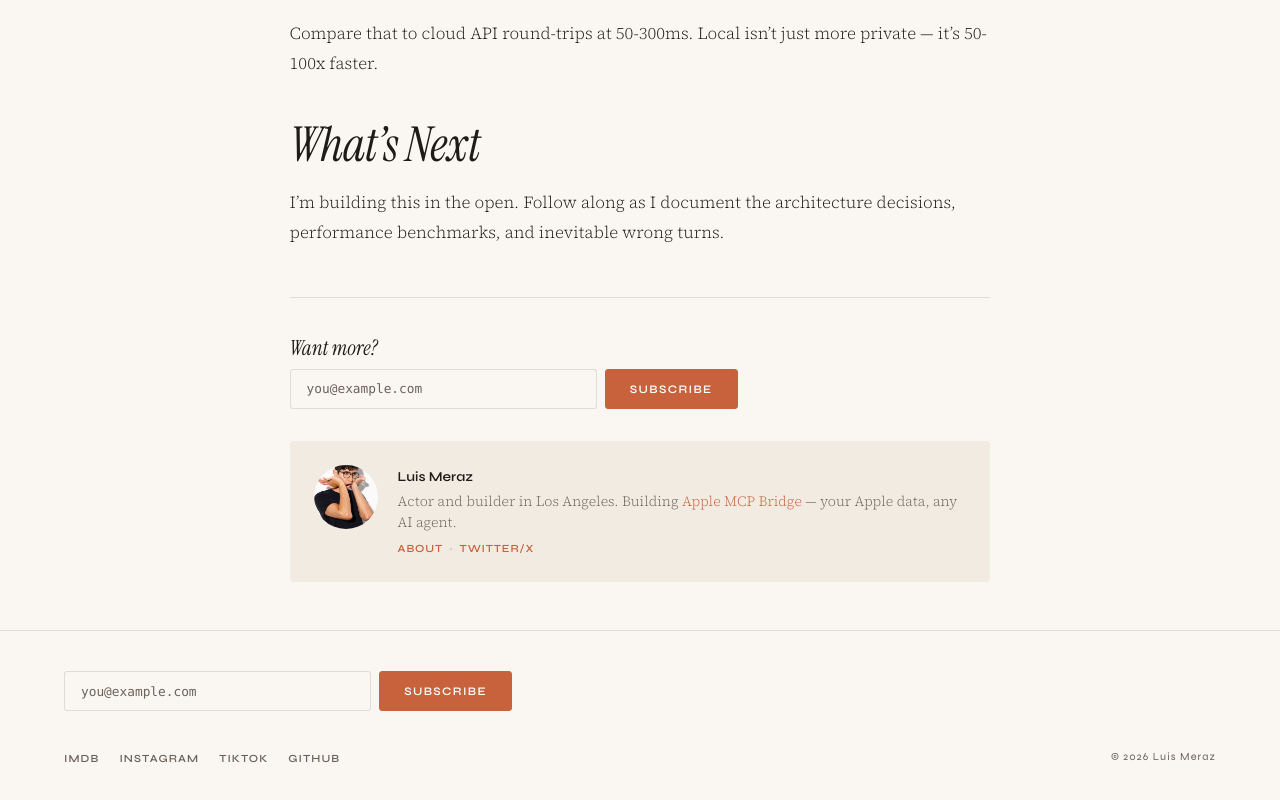
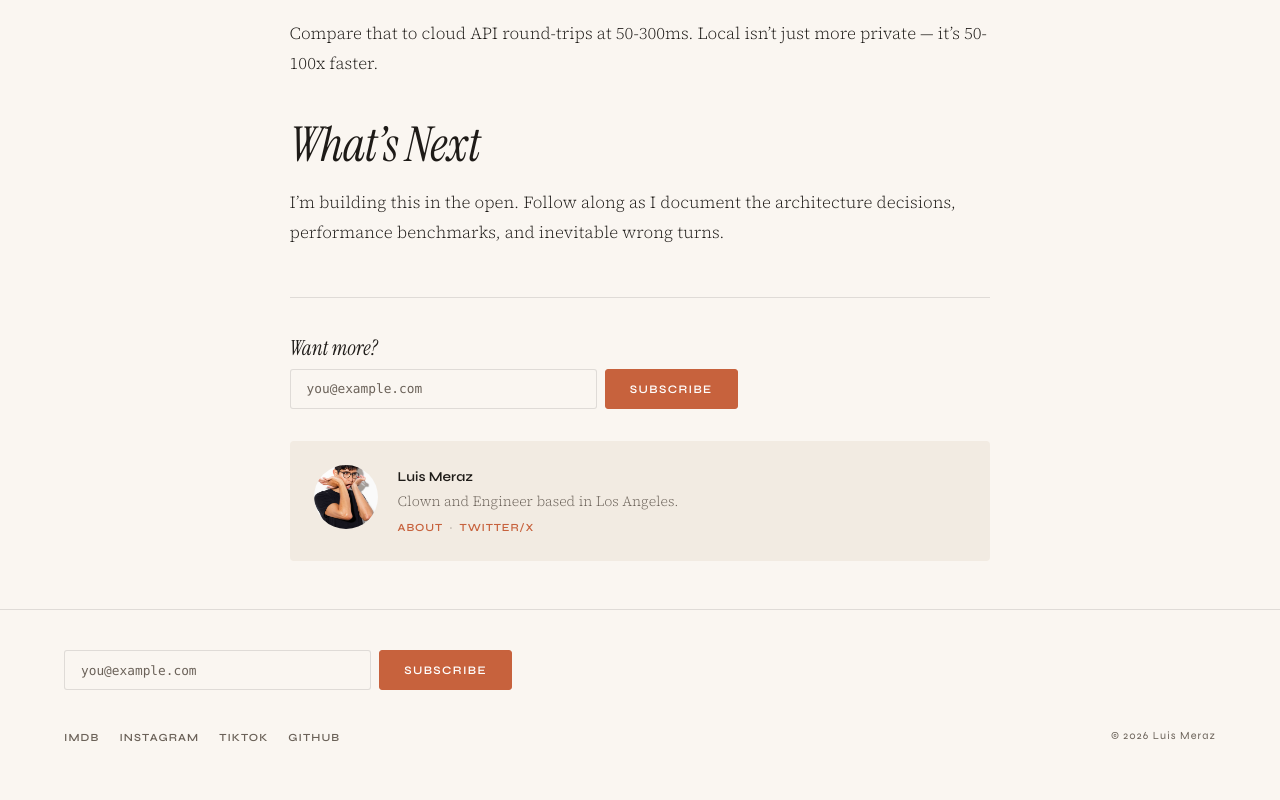
Before and after one commit to lmeraz/lmeraz.github.io, an Astro site: page /blog/first-post in a window 1280 px wide. Shown: the part 1038-1838 px from the top of the page. Built offline with nearby package versions, Linux system fonts and the light colour scheme; Astro itself is replaced by a stand-in of ours.

Commit message:
fix: remove stale /apple-mcp-bridge reference and dead CSS
- Update AuthorCard bio to match new voice
- Remove dead .hero__link CSS from homepage

Co-Authored-By: Claude Opus 4.6 (1M context) <noreply@anthropic.com>

```diff
--- a/src/components/AuthorCard.astro
+++ b/src/components/AuthorCard.astro
@@ -14,8 +14,7 @@
   <div class="author-card__text">
     <p class="author-card__name">Luis Meraz</p>
     <p class="author-card__bio">
-      Actor and builder in Los Angeles. Building
-      <a href="/apple-mcp-bridge">Apple MCP Bridge</a> — your Apple data, any AI agent.
+      Clown and Engineer based in Los Angeles.
     </p>
     <div class="author-card__links">
       <a href="/about">About</a>
```
Also changed, not shown: src/pages/index.astro (+0 -7 lines).
